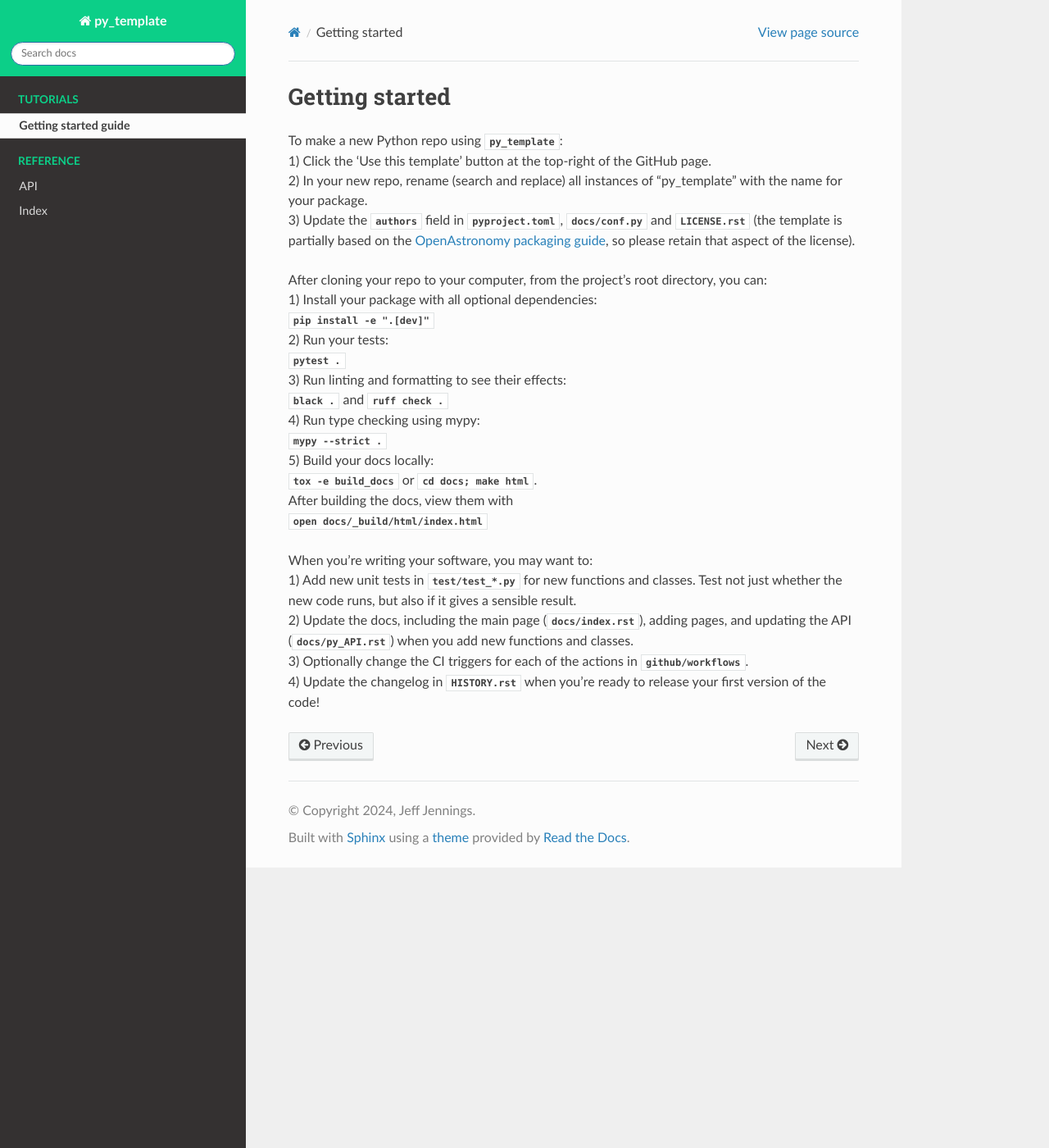
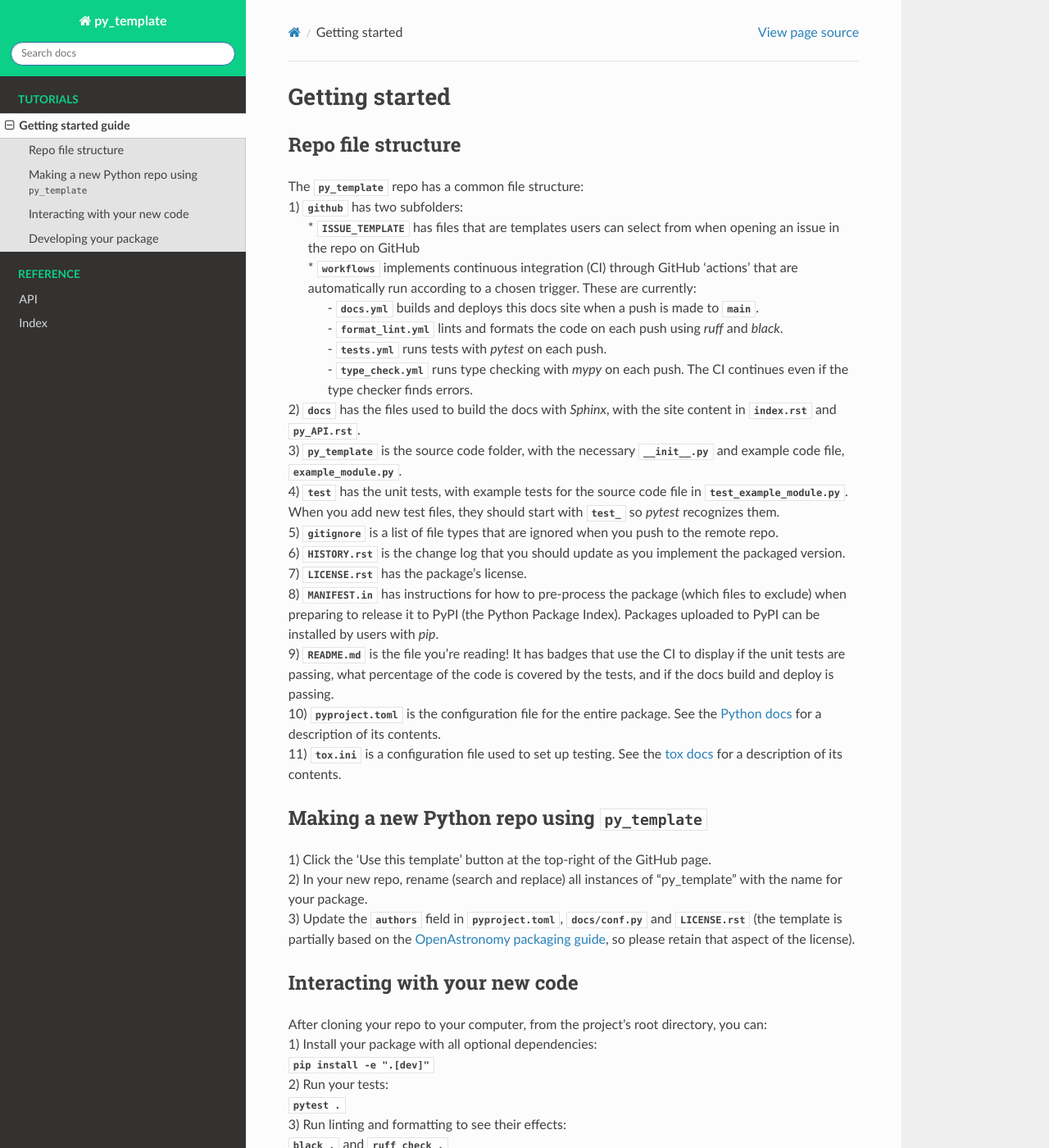
Before and after one commit to CCA-Software-Group/py_template, a Sphinx documentation site: the page built from docs/getting_started.rst, in a window 1280 px wide and 1400 px high. Shown: the whole window at 82% size. Built offline with Sphinx 7.4.7 and the Read the Docs theme 2.0.0, drawn with Linux system fonts in a browser that asks for light colours; some of the changed text lies outside the part shown.

Commit message:
README: move repo layout info to docs

```diff
--- a/docs/getting_started.rst
+++ b/docs/getting_started.rst
@@ -1,11 +1,35 @@
 Getting started
 ===============
 
-| To make a new Python repo using `py_template`:
+Repo file structure
+-------------------
+| The `py_template` repo has a common file structure:
+| 1) `.github` has two subfolders:
+|   * `ISSUE_TEMPLATE` has files that are templates users can select from when opening an issue in the repo on GitHub
+|   * `workflows` implements continuous integration (CI) through GitHub 'actions' that are automatically run according to a chosen trigger. These are currently:
+|        - `docs.yml` builds and deploys this docs site when a push is made to `main`.
+|        - `format_lint.yml` lints and formats the code on each push using *ruff* and *black*.
+|        - `tests.yml` runs tests with *pytest* on each push.
+|        - `type_check.yml` runs type checking with *mypy* on each push. The CI continues even if the type checker finds errors.
+| 2) `docs` has the files used to build the docs with *Sphinx*, with the site content in `index.rst` and `py_API.rst`.
+| 3) `py_template` is the source code folder, with the necessary `__init__.py` and example code file, `example_module.py`.
+| 4) `test` has the unit tests, with example tests for the source code file in `test_example_module.py`. When you add new test files, they should start with `test_` so *pytest* recognizes them.
+| 5) `.gitignore` is a list of file types that are ignored when you push to the remote repo.
+| 6) `HISTORY.rst` is the change log that you should update as you implement the packaged version.
+| 7) `LICENSE.rst` has the package's license.
+| 8) `MANIFEST.in` has instructions for how to pre-process the package (which files to exclude) when preparing to release it to PyPI (the Python Package Index). Packages uploaded to PyPI can be installed by users with *pip*.
+| 9) `README.md` is the file you're reading! It has badges that use the CI to display if the unit tests are passing, what percentage of the code is covered by the tests, and if the docs build and deploy is passing.
+| 10) `pyproject.toml` is the configuration file for the entire package. See the `Python docs <https://packaging.python.org/en/latest/guides/writing-pyproject-toml/>`_ for a description of its contents.
+| 11) `tox.ini` is a configuration file used to set up testing. See the `tox docs <https://tox.wiki/en/latest/index.html>`_ for a description of its contents.
+
+Making a new Python repo using `py_template`
+--------------------------------------------
 | 1) Click the 'Use this template' button at the top-right of the GitHub page.
 | 2) In your new repo, rename (search and replace) all instances of "py_template" with the name for your package.
 | 3) Update the `authors` field in `pyproject.toml`, `docs/conf.py` and `LICENSE.rst` (the template is partially based on the `OpenAstronomy packaging guide <https://github.com/OpenAstronomy/packaging-guide>`_, so please retain that aspect of the license).
 
+Interacting with your new code
+------------------------------
 | After cloning your repo to your computer, from the project's root directory, you can:
 | 1) Install your package with all optional dependencies:
 | `pip install -e ".[dev]"`
@@ -20,7 +44,8 @@
 | After building the docs, view them with
 | `open docs/_build/html/index.html`
 
-| When you're writing your software, you may want to:
+Developing your package
+-----------------------
 | 1) Add new unit tests in `test/test_*.py` for new functions and classes. Test not just whether the new code runs, but also if it gives a sensible result.
 | 2) Update the docs, including the main page (`docs/index.rst`), adding pages, and updating the API (`docs/py_API.rst`) when you add new functions and classes.
 | 3) Optionally change the CI triggers for each of the actions in `.github/workflows`.
--- a/docs/index.rst
+++ b/docs/index.rst
@@ -3,12 +3,12 @@
 
 Welcome to the `py_template` docs!
 
-See the 'Getting started' guide for steps on how to make your own Python repo using this template and considerations for building your own package.
+See the 'getting started' guide for steps on how to make your own Python repo using this template and considerations for building your own package.
 
 The API has example entries for the function and class in `example_module.py`.
 
 .. toctree::
-   :maxdepth: 2
+   :maxdepth: 1
    :caption: Tutorials
 
     Getting started guide <getting_started>
```
Also changed, not shown: README.md (+0 -19 lines).
